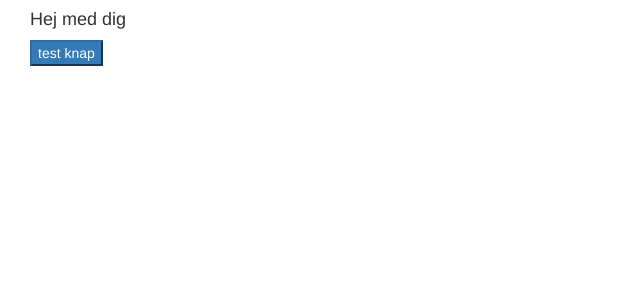
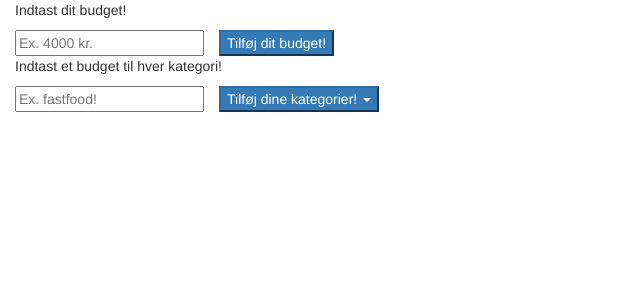
Before and after one commit to magnusbrok/Expense-Tracker-FrontEnd, an Angular app: page /budget in a window 1280 px wide. Shown: the top 300 px of the page, without its empty margins (0-640 px from the left). Built offline with nearby package versions, Linux system fonts and the light colour scheme.

Commit message:
The outline for "budget-page"

```diff
--- a/src/app/app.component.html
+++ b/src/app/app.component.html
@@ -1,10 +1 @@
-<div class="col-xs-12">
-  <div class="col-xs-12">
-
-    <h4> Hej med dig</h4>
-    <button class="btn-primary">test knap</button>
-
-
-  </div>
-
-</div>
+<app-budget></app-budget>
--- a/src/app/budget/budget.component.html
+++ b/src/app/budget/budget.component.html
@@ -1 +1,14 @@
-<p>budget works!</p>
+<div class="col-xs-12">
+  <p>Indtast dit budget!</p>
+  <input placeholder="Ex. 4000 kr.">
+  <span style="padding-left: 15px;"></span>
+  <button class=" btn-primary">Tilføj dit budget!</button>
+</div>
+<div class="col-xs-12">
+  <p>Indtast et budget til hver kategori!</p>
+  <input placeholder="Ex. fastfood!">
+  <span style="padding-left: 15px;"></span>
+  <button type="button" class="btn-primary dropdown-toggle">Tilføj dine kategorier!
+    <span class="caret"></span>
+  </button>
+</div>
```
